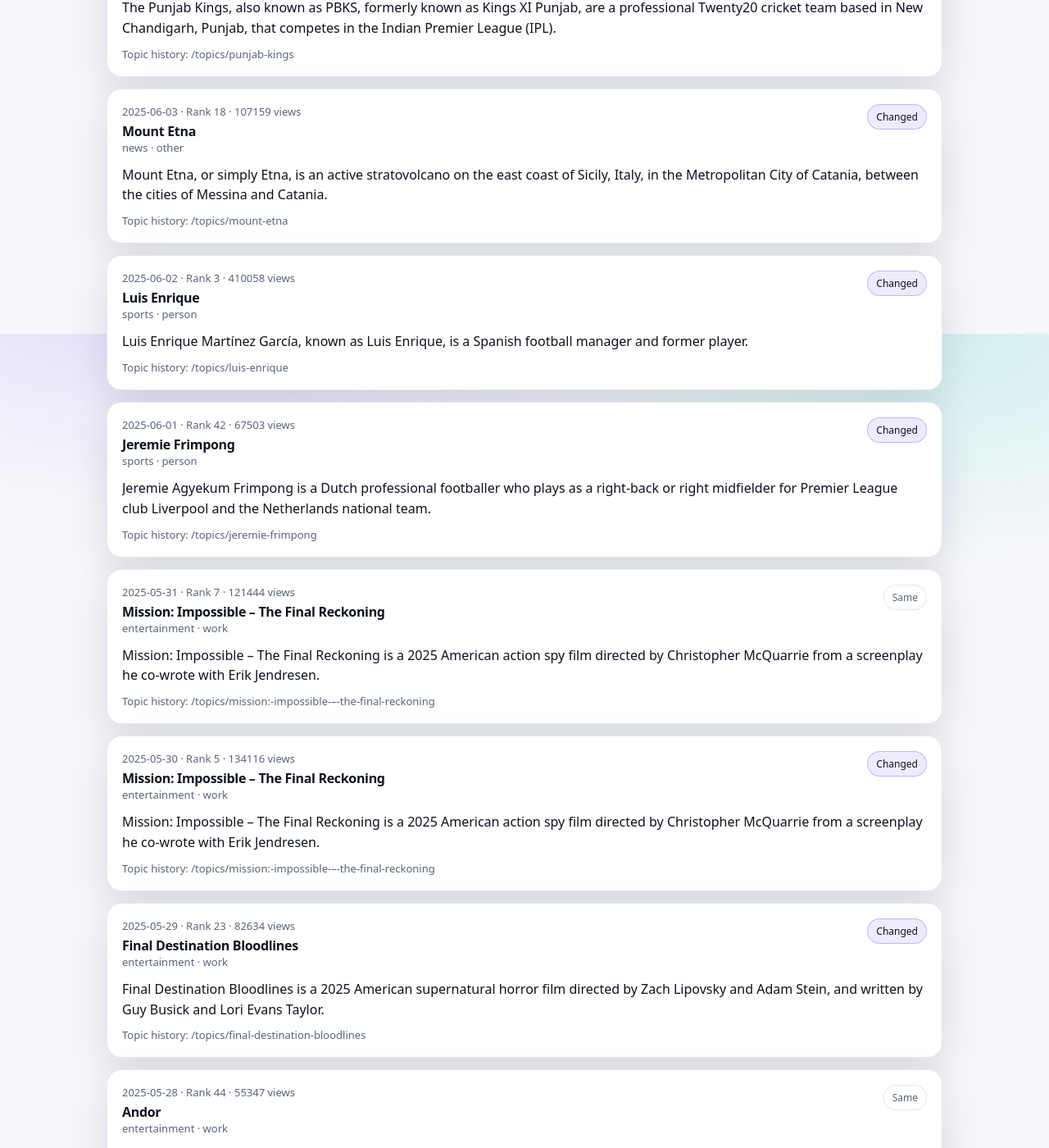
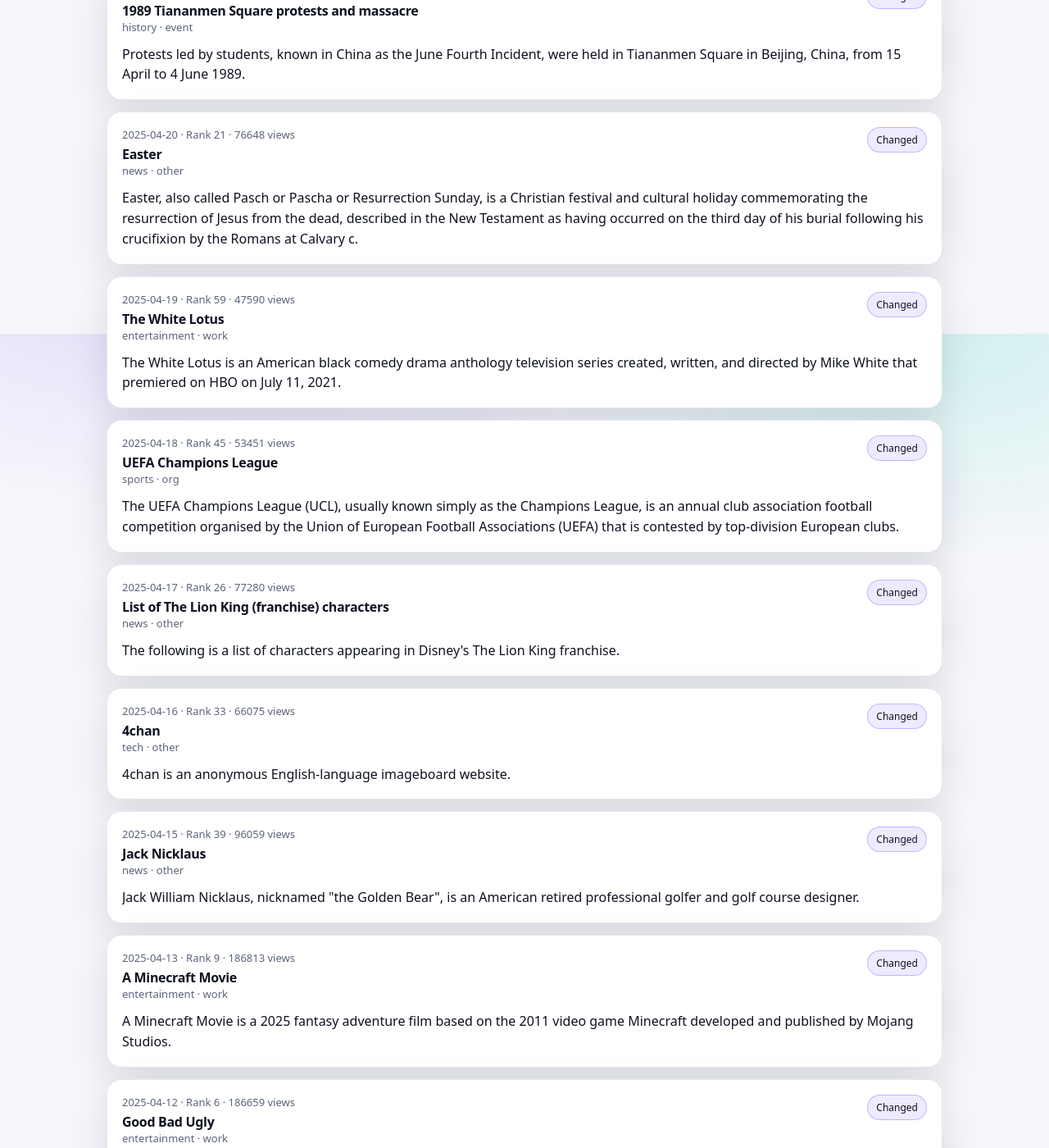
Before and after one commit to GodspeedAgent/wiki_ledger, a Jekyll site: the page built from index.md, in a window 1280 px wide and 1400 px high, scrolled down 47193 px. Shown: the whole window at 82% size. Built offline with Jekyll 4.4.1, drawn with Linux system fonts in a browser that asks for light colours; some of the changed text lies outside the part shown.

Commit message:
Remove topic slug text from daily cards; fix topic history link

```diff
--- a/_layouts/entry.html
+++ b/_layouts/entry.html
@@ -19,7 +19,7 @@
       <div class="card__title">Links</div>
       <div class="stack">
         <a class="link" href="{{ page.topic_url }}" target="_blank" rel="noopener">Wikipedia article</a>
-        <a class="link" href="{{ '/topics/' | append: page.normalized_title | downcase | replace: ' ', '-' | replace: "'", '' | replace: '"', '' | replace: '.', '' | replace: ':', '' | replace: '/', '' | relative_url }}">Topic history (diffs)</a>
+        <a class="link" href="{{ page.normalized_title | downcase | replace: ' ', '-' | replace: "'", '' | replace: '"', '' | replace: '.', '' | replace: ':', '' | replace: '/', '' | prepend: '/topics/' | relative_url }}">Topic history (diffs)</a>
         {% if page.wikibase_item %}<div class="muted">Wikidata: {{ page.wikibase_item }}</div>{% endif %}
       </div>
     </div>
--- a/index.md
+++ b/index.md
@@ -82,7 +82,6 @@
         </div>
       </div>
       <div class="quote">{{ e.lead_sentence }}</div>
-      <div class="kicker" style="margin-top:10px;">Topic history: <span class="muted">/topics/{{ e.normalized_title | downcase | replace: ' ', '-' }}</span></div>
     </a>
   {% endfor %}
 </section>
```
